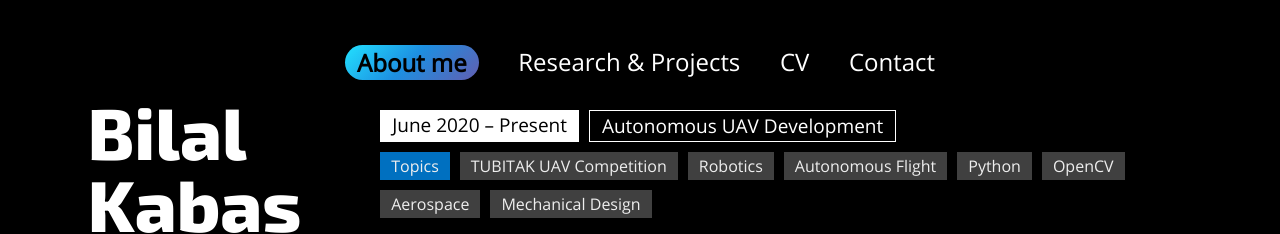
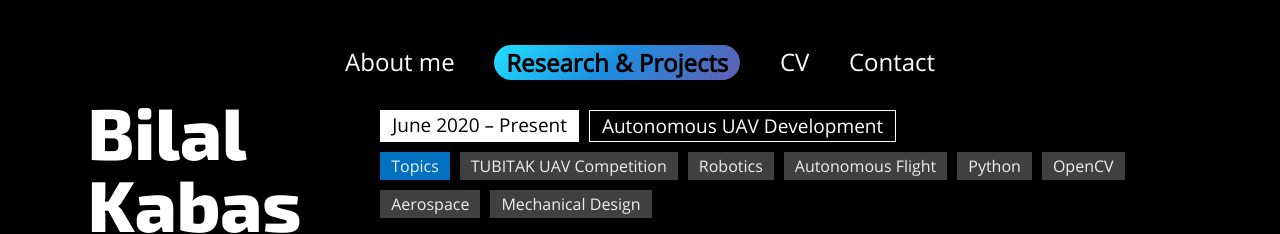
Before and after one commit to bilalkabas/bilalkabas.github.io, a plain HTML site: page pages/research.html in a window 1280 px wide. Shown: the top 234 px of the page. Drawn offline with Linux system fonts and the light colour scheme.

Commit message:
Update research.html

```diff
--- a/pages/research.html
+++ b/pages/research.html
@@ -11,8 +11,8 @@
 <body>
         <nav id="full-nav" class="full-nav">
             <div class="full-nav-links">
-                <a class="active" href="../index.html">About me</a>
-                <a class="link" href="research.html">Research & Projects</a>
+                <a class="link" href="../index.html">About me</a>
+                <a class="active" href="research.html">Research & Projects</a>
                 <a class="link" href="../docs/Bilal_Kabas_CV.pdf" target="_blank">CV</a>
                 <a class="link" href="#">Contact</a>
             </div>
```
